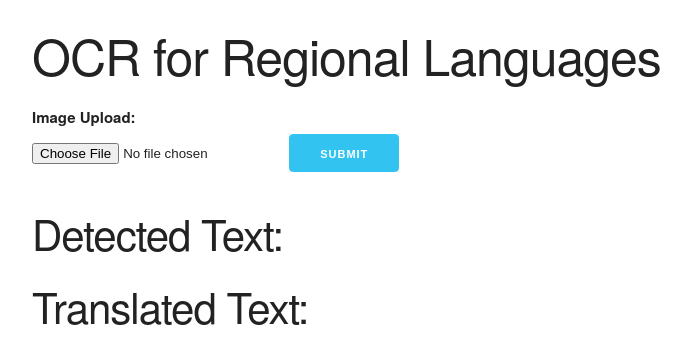
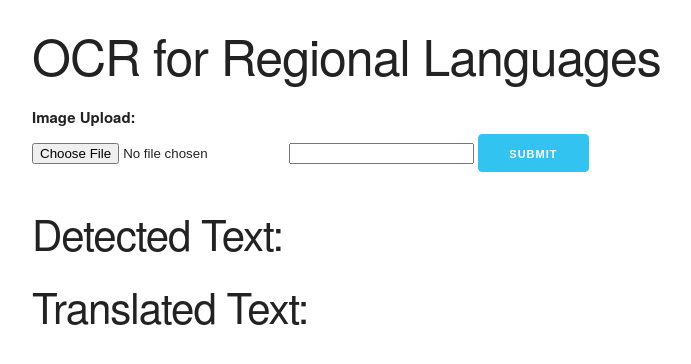
Before and after one commit to melita-celia/ocr-for-regional-languages, a Django app: page / in a window 1280 px wide. Shown: the top 364 px of the page, without its empty margins (128-819 px from the left). Run offline with Django 3.2, Linux system fonts and the light colour scheme.

Commit message:
Update formpage.html
Added input text for language

```diff
--- a/OCRWebApp/OCR/templates/formpage.html
+++ b/OCRWebApp/OCR/templates/formpage.html
@@ -22,7 +22,9 @@
                     {% csrf_token %}
                     <label> Image Upload:</label>
                     <input type="file" class="form-control" id="image" name="image" />
+                    <input type="textbox" class="form-control" id="lang" name="lang"/>
                     <button class="button-primary" type="submit" >Submit</button>
+
                 </form>
                 <label><h2>Detected Text:</h2></label>
                 <span class="textarea" role="textbox" contenteditable>{{det_text}}</span>
```
